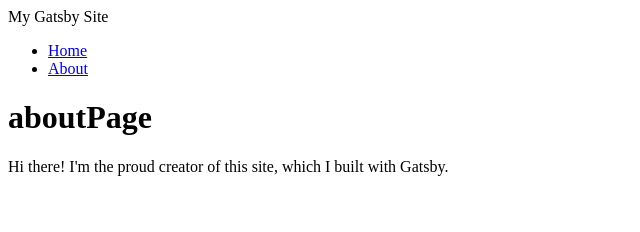
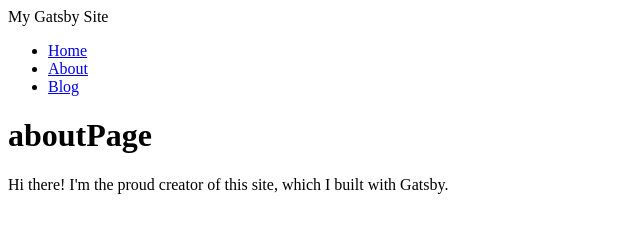
Before and after one commit to sonicce99/learn-gatsby, a Gatsby site: page /about in a window 1280 px wide. Shown: the whole page, without its empty margins (0-640 px from the left). Built offline with nearby package versions, Linux system fonts and the light colour scheme; Gatsby itself is replaced by a stand-in of ours.

Commit message:
feat: blog Route 추가

```diff
--- a/src/components/layout.tsx
+++ b/src/components/layout.tsx
@@ -28,6 +28,9 @@ const Layout: React.FC<Props> = ({ pageTitle, children }) => {
           <li>
             <Link to="/about">About</Link>
           </li>
+          <li>
+            <Link to="/blog">Blog</Link>
+          </li>
         </ul>
       </nav>
       <main>
```
